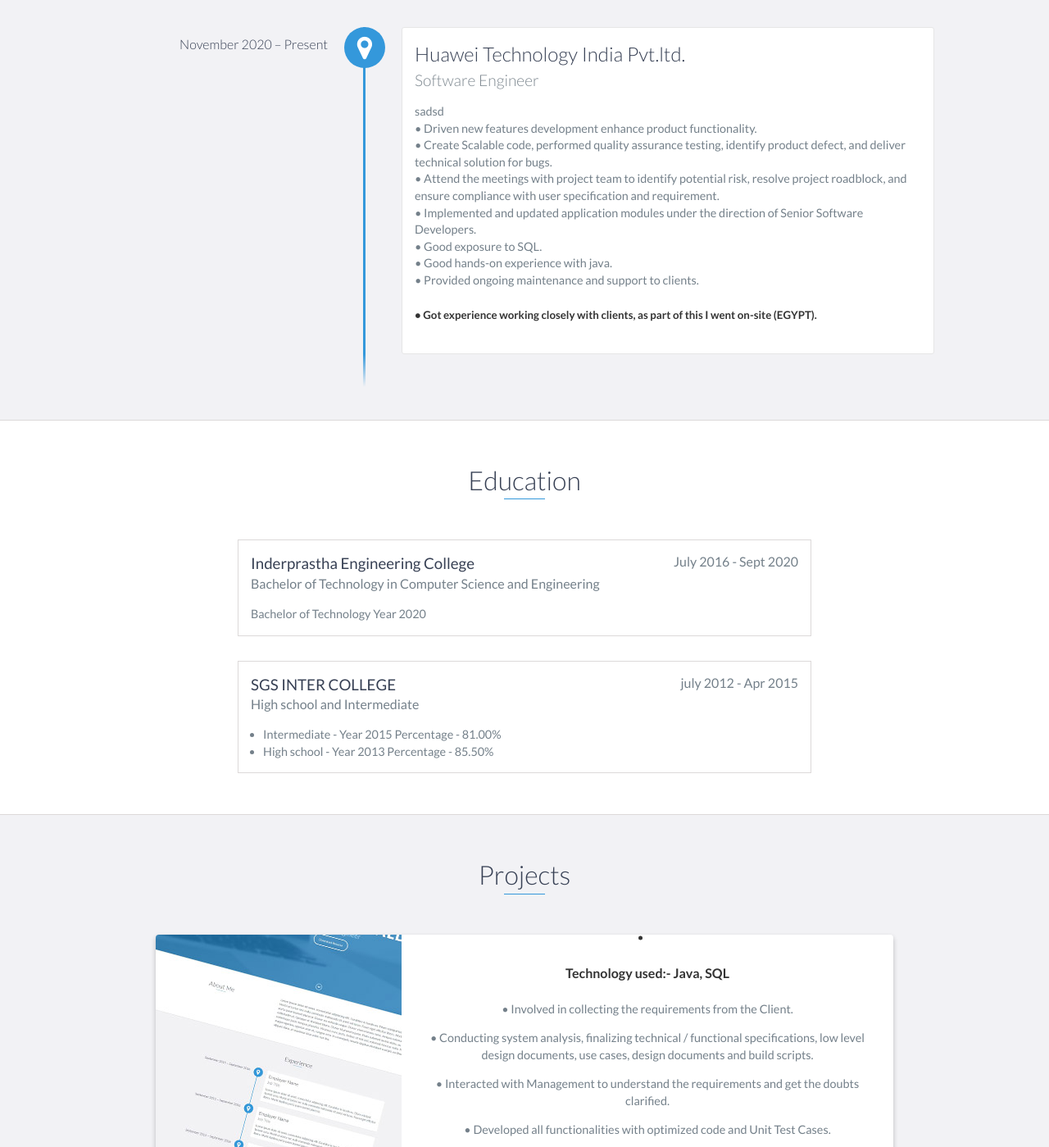
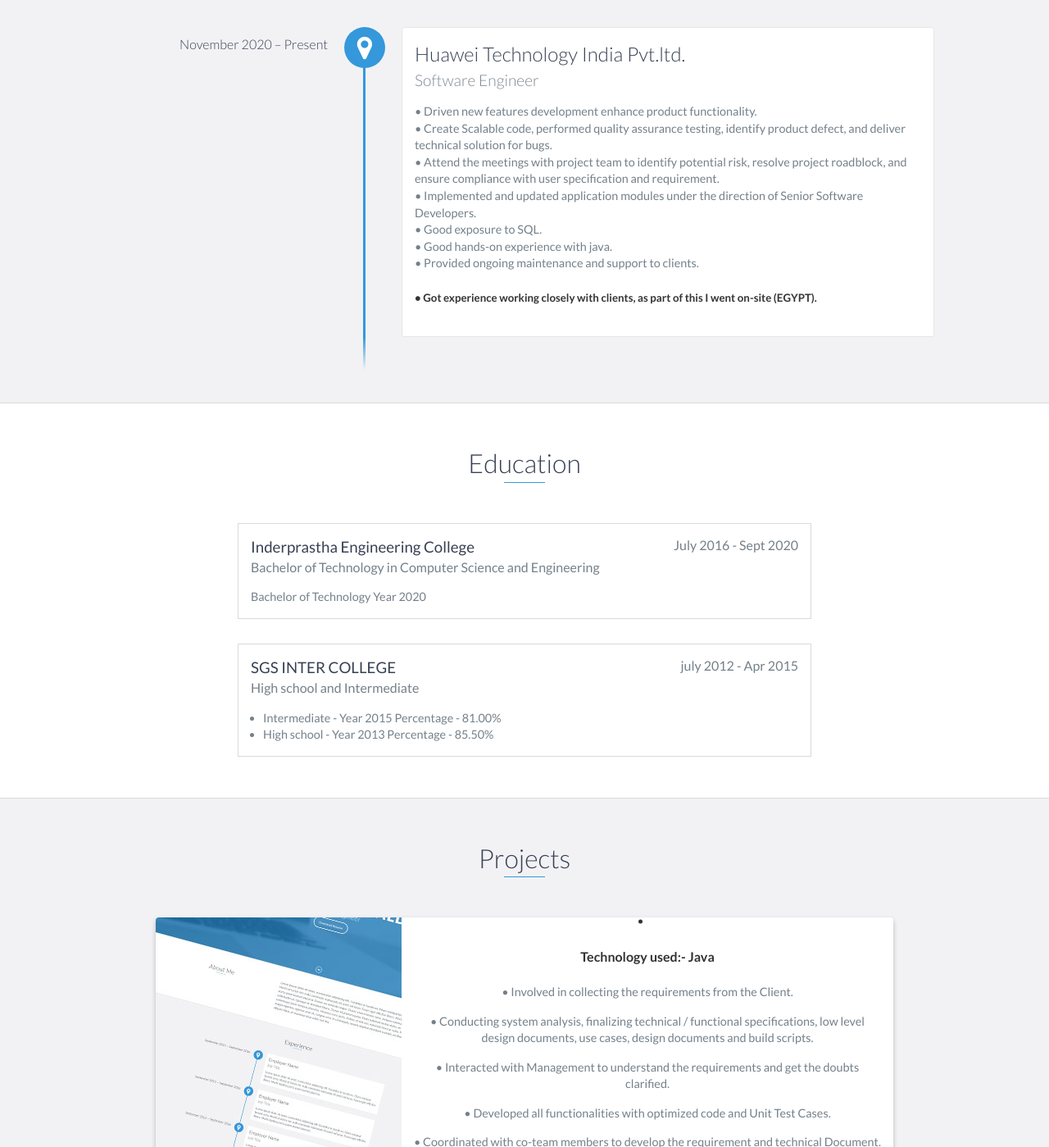
Before and after one commit to Sanjay8874/Sanjay8874.github.io, a website: page index.html in a window 1280 px wide. Shown: the part 1000-2399 px from the top of the page at 82% size. Drawn offline with nearby package versions, Linux system fonts and the light colour scheme.

Commit message:
checking data

```diff
--- a/index.html
+++ b/index.html
@@ -88,7 +88,7 @@
             <div data-date="November 2020 – Present">
                 <h3>Huawei Technology India Pvt.ltd.</h3>
                 <h4>Software Engineer</h4>
-                <p>sadsd
+                <p>
             <p>• Driven new features development enhance product functionality.</p>
             <p>• Create Scalable code, performed quality assurance testing, identify product defect, and deliver technical solution for bugs.</p>
             <p>• Attend the meetings with project team to identify potential risk, resolve project roadblock, and ensure compliance with user specification and requirement.</p>
@@ -150,12 +150,10 @@
                     <!-- End .project-image -->
                     <div class="project-info">
                         <h3>AIS-Switchman Integration
-                            Client: Thailand AIS
-
-                        </h3>
+                            Client: Thailand AIS </h3>
                         <p>
                         	<li>
-                        		<h4>Technology used:- Java, SQL</h4> </li>
+                        		<h4>Technology used:- Java</h4> </li>
                                 <p>
 
                                 <p>• Involved in collecting the requirements from the Client.</p>
```
